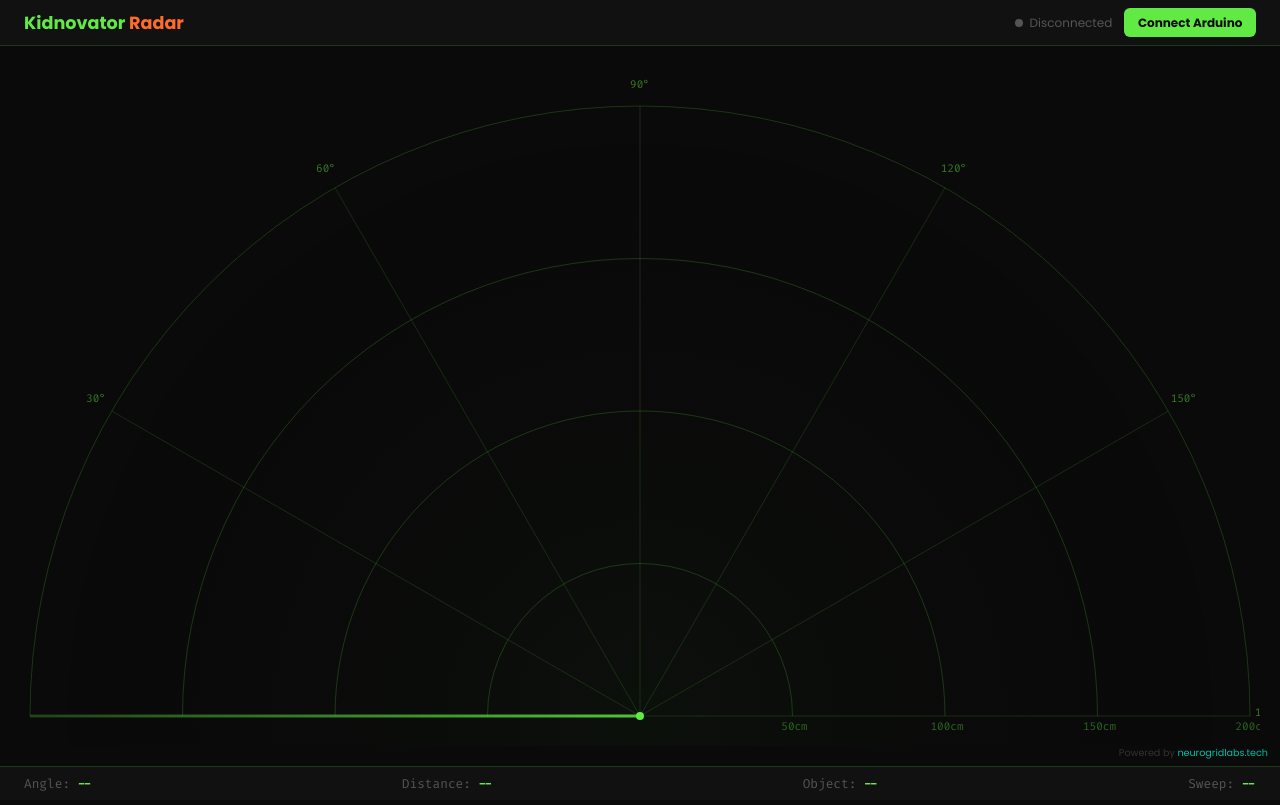
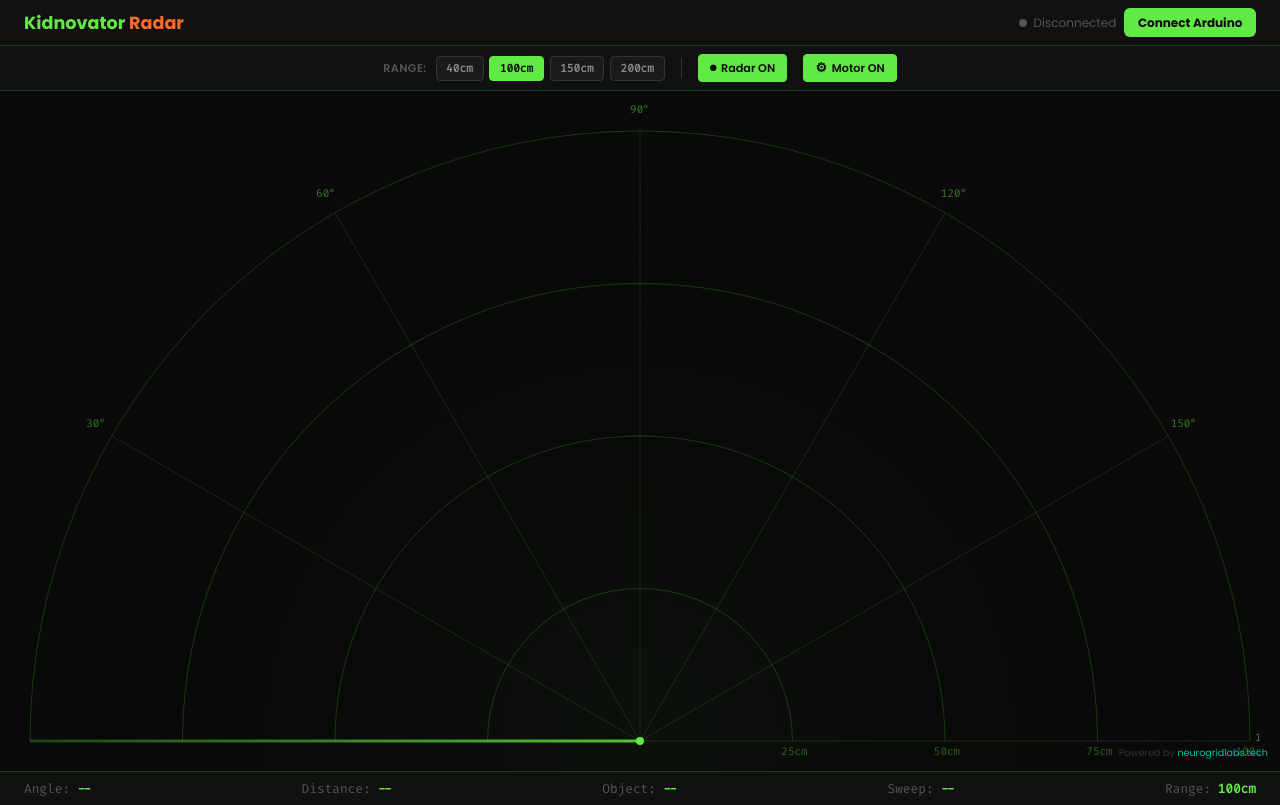
Before and after one commit to shumyleshafiq01-jpg/kidnovator-lab, a website: page public/radar.html in a window 1280 px wide. Drawn offline with Linux system fonts and the light colour scheme.

Commit message:
Add range selector, radar and motor controls to radar page

```diff
--- a/public/radar.html
+++ b/public/radar.html
@@ -37,7 +37,7 @@
     .controls {
       display: flex;
       align-items: center;
-      gap: 0.75rem;
+      gap: 0.5rem;
     }
 
     .status {
@@ -49,8 +49,7 @@
     }
     .status.connected { color: #62EA44; }
     .status-dot {
-      width: 8px;
-      height: 8px;
+      width: 8px; height: 8px;
       border-radius: 50%;
       background: #555;
     }
@@ -73,6 +72,90 @@
     }
     .btn:hover { background: #7fff5a; }
     .btn.disconnect { background: #ef4444; color: white; }
+    .btn.stop { background: #ef4444; color: white; }
+    .btn.paused { background: #eab308; color: #0a0a0a; }
+
+    .toolbar {
+      display: flex;
+      align-items: center;
+      justify-content: center;
+      gap: 1rem;
+      padding: 0.5rem 1.5rem;
+      background: #111;
+      border-bottom: 1px solid #1a3a1a;
+      flex-shrink: 0;
+    }
+
+    .toolbar-group {
+      display: flex;
+      align-items: center;
+      gap: 0.35rem;
+    }
+
+    .toolbar-label {
+      font-size: 0.7rem;
+      color: #555;
+      font-weight: 600;
+      text-transform: uppercase;
+      letter-spacing: 0.04em;
+      margin-right: 0.2rem;
+    }
+
+    .range-btn {
+      background: #1a1a1a;
+      border: 1px solid #333;
+      color: #888;
+      border-radius: 4px;
+      padding: 0.25rem 0.6rem;
+      font-family: 'Fira Code', monospace;
+      font-size: 0.7rem;
+      font-weight: 600;
+      cursor: pointer;
+      transition: all 0.15s;
+    }
+    .range-btn:hover { border-color: #62EA44; color: #62EA44; }
+    .range-btn.active {
+      background: #62EA44;
+      color: #0a0a0a;
+      border-color: #62EA44;
+    }
+
+    .divider {
+      width: 1px;
+      height: 20px;
+      background: #333;
+    }
+
+    .ctrl-btn {
+      display: flex;
+      align-items: center;
+      gap: 0.3rem;
+      background: #1a1a1a;
+      border: 1px solid #333;
+      color: #888;
+      border-radius: 4px;
+      padding: 0.25rem 0.7rem;
+      font-family: 'Poppins', sans-serif;
+      font-size: 0.7rem;
+      font-weight: 600;
+      cursor: pointer;
+      transition: all 0.15s;
+    }
+    .ctrl-btn:hover { border-color: #62EA44; color: #62EA44; }
+    .ctrl-btn.active {
+      background: #62EA44;
+      color: #0a0a0a;
+      border-color: #62EA44;
+    }
+    .ctrl-btn.stopped {
+      background: #ef4444;
+      color: white;
+      border-color: #ef4444;
+    }
+
+    .ctrl-icon {
+      font-size: 0.8rem;
+    }
 
     .radar-container {
       flex: 1;
@@ -82,9 +165,7 @@
       position: relative;
     }
 
-    canvas {
-      display: block;
-    }
+    canvas { display: block; }
 
     .info-bar {
       display: flex;
@@ -129,6 +210,32 @@
   </div>
 </header>
 
+<div class="toolbar">
+  <div class="toolbar-group">
+    <span class="toolbar-label">Range:</span>
+    <button class="range-btn" onclick="setRange(40)">40cm</button>
+    <button class="range-btn active" onclick="setRange(100)">100cm</button>
+    <button class="range-btn" onclick="setRange(150)">150cm</button>
+    <button class="range-btn" onclick="setRange(200)">200cm</button>
+  </div>
+
+  <div class="divider"></div>
+
+  <div class="toolbar-group">
+    <button class="ctrl-btn active" id="radarBtn" onclick="toggleRadar()">
+      <span class="ctrl-icon" id="radarIcon">&#9210;</span>
+      <span id="radarLabel">Radar ON</span>
+    </button>
+  </div>
+
+  <div class="toolbar-group">
+    <button class="ctrl-btn active" id="motorBtn" onclick="toggleMotor()">
+      <span class="ctrl-icon" id="motorIcon">&#9881;</span>
+      <span id="motorLabel">Motor ON</span>
+    </button>
+  </div>
+</div>
+
 <div class="radar-container">
   <canvas id="radar"></canvas>
 </div>
@@ -150,6 +257,10 @@
     <span class="info-label">Sweep:</span>
     <span class="info-value" id="sweepVal">--</span>
   </div>
+  <div class="info-item">
+    <span class="info-label">Range:</span>
+    <span class="info-value" id="rangeVal">100cm</span>
+  </div>
 </div>
 
 <div class="powered">Powered by <a href="https://neurogridlabs.tech">neurogridlabs.tech</a></div>
@@ -157,12 +268,16 @@
 <script>
 let port = null;
 let reader = null;
+let writer = null;
 let currentAngle = 0;
 let currentDistance = 0;
-let sweepDirection = "→";
+let sweepDirection = "---";
 let dataBuffer = "";
 
-const MAX_RANGE = 200;
+let MAX_RANGE = 100;
+let radarActive = true;
+let motorActive = true;
+
 const detections = new Array(181).fill(0);
 const fadeTrail = new Array(181).fill(0);
 
@@ -176,8 +291,60 @@ function resizeCanvas() {
   canvas.height = size / 2 + 60;
 }
 resizeCanvas();
-window.addEventListener("resize", () => { resizeCanvas(); });
+window.addEventListener("resize", resizeCanvas);
 
+// ── Range selector ──
+function setRange(val) {
+  MAX_RANGE = val;
+  document.getElementById("rangeVal").textContent = val + "cm";
+  document.querySelectorAll(".range-btn").forEach(b => {
+    b.classList.toggle("active", parseInt(b.textContent) === val);
+  });
+}
+
+// ── Radar start/stop ──
+function toggleRadar() {
+  radarActive = !radarActive;
+  const btn = document.getElementById("radarBtn");
+  const label = document.getElementById("radarLabel");
+  const icon = document.getElementById("radarIcon");
+  if (radarActive) {
+    btn.className = "ctrl-btn active";
+    label.textContent = "Radar ON";
+  } else {
+    btn.className = "ctrl-btn stopped";
+    label.textContent = "Radar OFF";
+    // Clear detections
+    detections.fill(0);
+    fadeTrail.fill(0);
+  }
+}
+
+// ── Motor start/stop (sends serial command) ──
+function toggleMotor() {
+  motorActive = !motorActive;
+  const btn = document.getElementById("motorBtn");
+  const label = document.getElementById("motorLabel");
+  if (motorActive) {
+    btn.className = "ctrl-btn active";
+    label.textContent = "Motor ON";
+    sendCommand("M1");
+  } else {
+    btn.className = "ctrl-btn stopped";
+    label.textContent = "Motor OFF";
+    sendCommand("M0");
+  }
+}
+
+async function sendCommand(cmd) {
+  if (!writer) return;
+  try {
+    const encoder = new TextEncoder();
+    await writer.write(encoder.encode(cmd + "\n"));
+  } catch (e) {}
+}
+
+// ── Serial connection ──
 async function toggleConnection() {
   if (port) {
     await disconnectArduino();
@@ -195,6 +362,8 @@ async function connectArduino() {
     port = await navigator.serial.requestPort();
     await port.open({ baudRate: 9600 });
 
+    writer = port.writable.getWriter();
+
     document.getElementById("status").classList.add("connected");
     document.getElementById("statusText").textContent = "Connected";
     document.getElementById("connectBtn").textContent = "Disconnect";
@@ -209,6 +378,7 @@ async function connectArduino() {
 async function disconnectArduino() {
   try {
     if (reader) { await reader.cancel(); reader = null; }
+    if (writer) { writer.releaseLock(); writer = null; }
     if (port) { await port.close(); port = null; }
   } catch (e) {}
 
@@ -227,7 +397,7 @@ async function readSerial() {
     while (true) {
       const { value, done } = await reader.read();
       if (done) break;
-      if (value) parseData(value);
+      if (value && radarActive) parseData(value);
     }
   } catch (err) {
     if (err.name !== "TypeError") console.error(err);
@@ -254,7 +424,7 @@ function parseData(chunk) {
     currentAngle = angle;
     currentDistance = distance;
     detections[angle] = distance;
-    sweepDirection = angle > 90 ? "→" : "←";
+    sweepDirection = angle > 90 ? "--->" : "<---";
 
     for (let i = 0; i < 181; i++) {
       if (fadeTrail[i] > 0) fadeTrail[i] -= 2;
@@ -269,6 +439,7 @@ function parseData(chunk) {
   }
 }
 
+// ── Radar drawing ──
 function drawRadar() {
   const w = canvas.width;
   const h = canvas.height;
@@ -277,6 +448,15 @@ function drawRadar() {
   const maxR = Math.min(cx - 10, cy - 10);
 
   ctx.clearRect(0, 0, w, h);
+
+  if (!radarActive) {
+    ctx.fillStyle = "rgba(255,50,50,0.15)";
+    ctx.font = "bold 24px Poppins, sans-serif";
+    ctx.textAlign = "center";
+    ctx.fillText("RADAR PAUSED", cx, h / 2);
+    requestAnimationFrame(drawRadar);
+    return;
+  }
 
   // Background glow
   const bgGrad = ctx.createRadialGradient(cx, cy, 0, cx, cy, maxR);
@@ -314,14 +494,13 @@ function drawRadar() {
     ctx.lineTo(cx + maxR * Math.cos(Math.PI - rad), cy - maxR * Math.sin(rad));
     ctx.stroke();
 
-    // Angle labels
     const lx = cx + (maxR + 18) * Math.cos(Math.PI - rad);
     const ly = cy - (maxR + 18) * Math.sin(rad);
     ctx.fillStyle = "rgba(98,234,68,0.5)";
     ctx.fillText(a + "°", lx, ly);
   }
 
-  // Fade trail (green glow behind sweep)
+  // Fade trail
   for (let a = 0; a < 181; a++) {
     if (fadeTrail[a] <= 0) continue;
     const alpha = fadeTrail[a] / 255;
@@ -334,7 +513,7 @@ function drawRadar() {
     ctx.stroke();
   }
 
-  // Detected objects (red dots)
+  // Detected objects
   for (let a = 0; a < 181; a++) {
     const d = detections[a];
     if (d <= 0 || d >= MAX_RANGE) continue;
@@ -346,13 +525,11 @@ function drawRadar() {
     const ox = cx + r * Math.cos(Math.PI - rad);
     const oy = cy - r * Math.sin(rad);
 
-    // Red glow
     ctx.fillStyle = `rgba(255,50,50,${alpha * 0.8})`;
     ctx.beginPath();
     ctx.arc(ox, oy, 4, 0, Math.PI * 2);
     ctx.fill();
 
-    // Red line from object to edge
     ctx.strokeStyle = `rgba(255,50,50,${alpha * 0.5})`;
     ctx.lineWidth = 3;
     ctx.beginPath();
@@ -361,7 +538,7 @@ function drawRadar() {
     ctx.stroke();
   }
 
-  // Sweep line (bright green)
+  // Sweep line
   const sweepRad = currentAngle * Math.PI / 180;
   const grad = ctx.createLinearGradient(cx, cy,
     cx + maxR * Math.cos(Math.PI - sweepRad),
```
